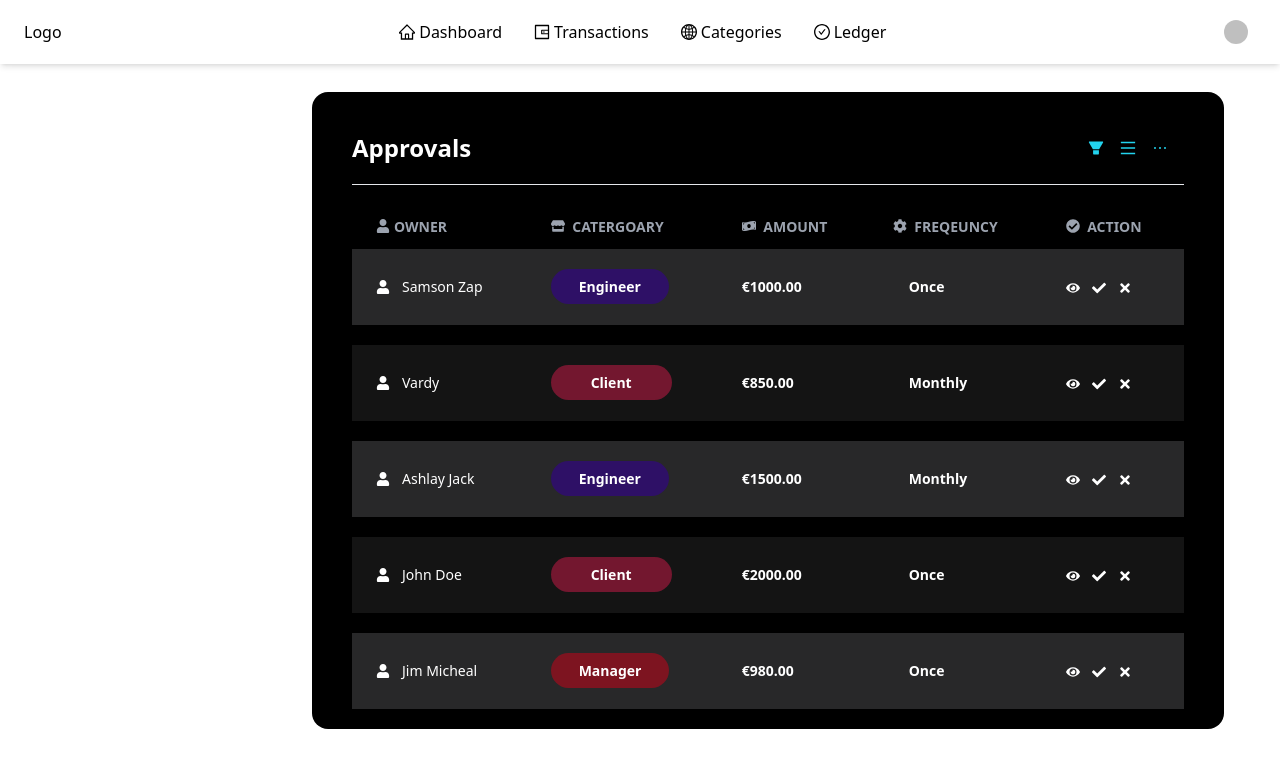
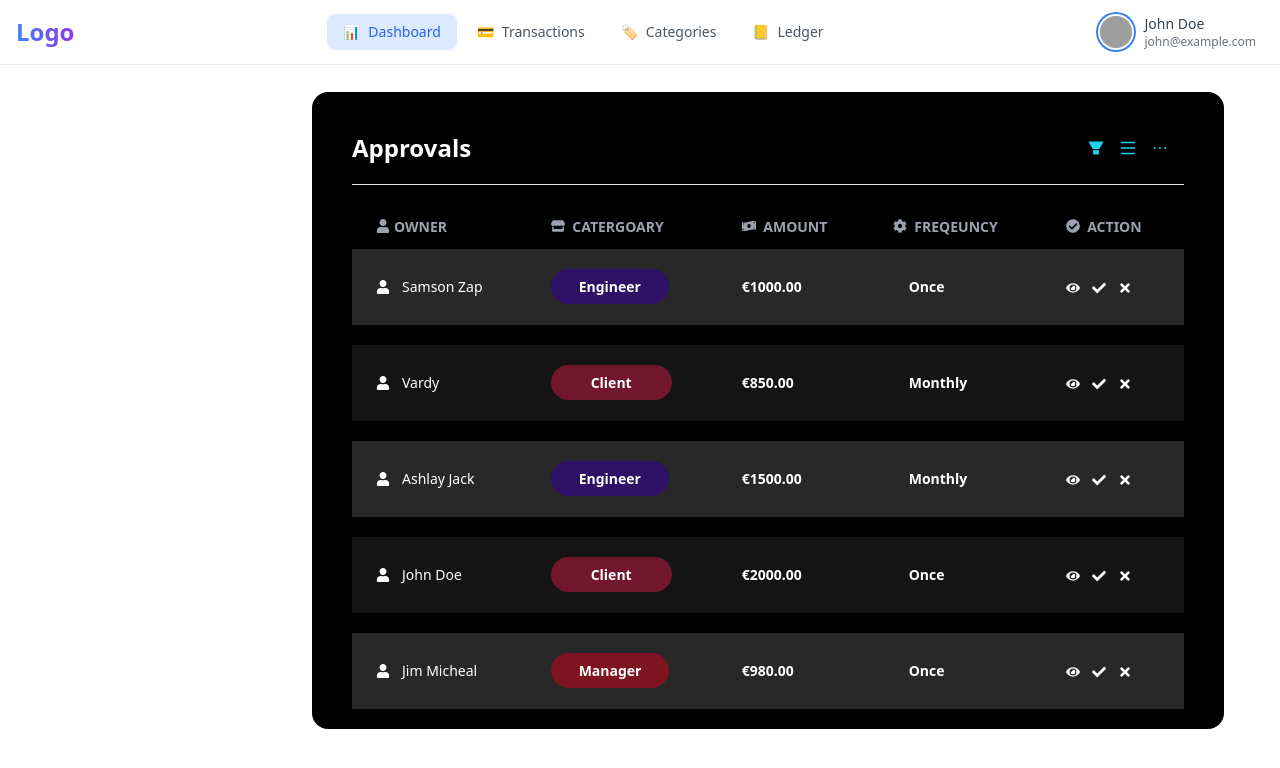
Before and after one commit to Perfect7up/Expense_Web, a React (Vite) app: page /ledgers in a window 1280 px wide. Shown: the top 768 px of the page. Built offline with nearby package versions, Linux system fonts and the light colour scheme; grey boxes are pictures that could not be loaded.

Commit message:
Navbar and TwoColumns styling updated

```diff
--- a/src/components/Navbar.tsx
+++ b/src/components/Navbar.tsx
@@ -1,97 +1,123 @@
-import React from 'react';
-import { Link, useNavigate } from 'react-router-dom';
-import {
-  HomeOutlined,
-  WalletOutlined,
-  GlobalOutlined,
-  CheckCircleOutlined,
-  SettingOutlined,
-  UserOutlined,
-  LogoutOutlined
-} from '@ant-design/icons';
-import { useTheme } from '../context/ThemeContext';
-import { Button, Dropdown, Menu, Avatar } from 'antd';
-import { useSelector, useDispatch } from 'react-redux';
-import { logoutAsync } from '../store/actions/auth';
+import React, { useState } from 'react';
+import { Menu } from 'lucide-react';
 
-const Navbar: React.FC = () => {
-  const { theme, toggleTheme } = useTheme();
-  const navigate = useNavigate();
-  const dispatch = useDispatch();
+const Navbar = () => {
+  const [isOpen, setIsOpen] = useState(false);
+  const [activeItem, setActiveItem] = useState('dashboard');
 
-  const user = useSelector((state: { auth: { user: any } }) => state.auth.user);
+  const menuItems = [
+    { id: 'dashboard', icon: '📊', label: 'Dashboard' },
+    { id: 'transactions', icon: '💳', label: 'Transactions' },
+    { id: 'categories', icon: '🏷️', label: 'Categories' },
+    { id: 'ledger', icon: '📒', label: 'Ledger' }
+  ];
 
   const userDetail = {
-    name: user?.full_name,
-    email: user?.email,
-    avatarUrl: user?.dp
+    name: "John Doe",
+    email: "john@example.com",
+    avatarUrl: "/api/placeholder/40/40"
   };
 
-  const handleLogout = async () => {
-    try {
-      await dispatch(logoutAsync() as any).unwrap();
-      navigate('/sign-in');
-    } catch (error) {
-      console.log('Logout error:', error);
-    }
-  };
+  return (
+    <nav className="fixed top-0 left-0 right-0 bg-white dark:bg-gray-900 border-b border-gray-200 dark:border-gray-800">
+      <div className="max-w-7xl mx-auto px-4">
+        <div className="flex items-center justify-between h-16">
+          {/* Logo Section */}
+          <div className="flex-shrink-0 flex items-center">
+            <span className="text-2xl font-bold bg-gradient-to-r from-blue-500 to-purple-600 text-transparent bg-clip-text">
+              Logo
+            </span>
+          </div>
 
-  const menu = (
-    <Menu>
-      <Menu.Item disabled>
-        <div className="flex items-center space-x-2 p-2">
-          <Avatar src={userDetail.avatarUrl} size="small" />
-          <div>
-            <div>{userDetail.name}</div>
-            <div className="text-xs text-gray-500">{userDetail.email}</div>
+          {/* Desktop Navigation */}
+          <div className="hidden md:flex items-center space-x-1">
+            {menuItems.map((item) => (
+              <button
+                key={item.id}
+                onClick={() => setActiveItem(item.id)}
+                className={`px-4 py-2 rounded-lg text-sm font-medium transition-all duration-200 ${
+                  activeItem === item.id
+                    ? 'bg-blue-100 dark:bg-blue-900 text-blue-600 dark:text-blue-300'
+                    : 'text-gray-600 dark:text-gray-300 hover:bg-gray-100 dark:hover:bg-gray-800'
+                }`}
+              >
+                <span className="flex items-center space-x-2">
+                  <span>{item.icon}</span>
+                  <span>{item.label}</span>
+                </span>
+              </button>
+            ))}
+          </div>
+
+          {/* User Menu */}
+          <div className="hidden md:flex items-center space-x-4">
+            <div className="relative group">
+              <button className="flex items-center space-x-3 p-2 rounded-lg hover:bg-gray-100 dark:hover:bg-gray-800 transition-all duration-200">
+                <img
+                  src={userDetail.avatarUrl}
+                  alt="User"
+                  className="w-8 h-8 rounded-full ring-2 ring-blue-500 ring-offset-2 dark:ring-offset-gray-900"
+                />
+                <div className="text-left">
+                  <p className="text-sm font-medium text-gray-700 dark:text-gray-200">
+                    {userDetail.name}
+                  </p>
+                  <p className="text-xs text-gray-500 dark:text-gray-400">
+                    {userDetail.email}
+                  </p>
+                </div>
+              </button>
+
+              {/* Dropdown Menu */}
+              <div className="absolute right-0 mt-2 w-48 bg-white dark:bg-gray-900 rounded-lg shadow-lg border border-gray-200 dark:border-gray-700 opacity-0 invisible group-hover:opacity-100 group-hover:visible transition-all duration-200 transform translate-y-1 group-hover:translate-y-0">
+                <div className="py-1">
+                  <a href="#profile" className="block px-4 py-2 text-sm text-gray-700 dark:text-gray-200 hover:bg-gray-100 dark:hover:bg-gray-800">Profile</a>
+                  <a href="#settings" className="block px-4 py-2 text-sm text-gray-700 dark:text-gray-200 hover:bg-gray-100 dark:hover:bg-gray-800">Settings</a>
+                  <button className="w-full text-left px-4 py-2 text-sm text-gray-700 dark:text-gray-200 hover:bg-gray-100 dark:hover:bg-gray-800">
+                    Sign out
+                  </button>
+                </div>
+              </div>
+            </div>
+          </div>
+
+          {/* Mobile menu button */}
+          <div className="md:hidden flex items-center">
+            <button
+              onClick={() => setIsOpen(!isOpen)}
+              className="p-2 rounded-lg text-gray-600 dark:text-gray-300 hover:bg-gray-100 dark:hover:bg-gray-800 focus:outline-none"
+            >
+              <Menu size={24} />
+            </button>
           </div>
         </div>
-      </Menu.Item>
-      <Menu.Divider />
-      <Menu.Item key="profile" icon={<UserOutlined />}>
-        <Link to="/profile">Profile</Link>
-      </Menu.Item>
-      <Menu.Item key="settings" icon={<SettingOutlined />}>
-        <Link to="/setting">Settings</Link>
-      </Menu.Item>
-      <Menu.Item key="theme">
-        <Button onClick={toggleTheme} className="mr-4">
-          {theme === 'light' ? 'Dark' : 'Light'}
-        </Button>
-      </Menu.Item>
-      <Menu.Divider />
-      <Menu.Item key="logout" icon={<LogoutOutlined />}>
-        <Button onClick={handleLogout} type="text">
-          Logout
-        </Button>
-      </Menu.Item>
-    </Menu>
-  );
+      </div>
 
-  return (
-    <div className="fixed top-0 left-0 right-0 bg-primary text-textPrimary flex items-center justify-between px-6 py-3 shadow-md">
-      <div>Logo</div>
-      <div className="flex items-center space-x-4">
-        <Link to="/dashboard" className="p-2 flex items-center">
-          <HomeOutlined className="mr-1" /> Dashboard
-        </Link>
-        <Link to="/transactions" className="p-2 flex items-center">
-          <WalletOutlined className="mr-1" /> Transactions
-        </Link>
-        <Link to="/categories" className="p-2 flex items-center">
-          <GlobalOutlined className="mr-1" /> Categories
-        </Link>
-        <Link to="/ledgers" className="p-2 flex items-center">
-          <CheckCircleOutlined className="mr-1" /> Ledger
-        </Link>
+      {/* Mobile menu */}
+      <div className={`md:hidden ${isOpen ? 'block' : 'hidden'}`}>
+        <div className="px-2 pt-2 pb-3 space-y-1">
+          {menuItems.map((item) => (
+            <button
+              key={item.id}
+              onClick={() => {
+                setActiveItem(item.id);
+                setIsOpen(false);
+              }}
+              className={`w-full px-3 py-2 rounded-lg text-sm font-medium ${
+                activeItem === item.id
+                  ? 'bg-blue-100 dark:bg-blue-900 text-blue-600 dark:text-blue-300'
+                  : 'text-gray-600 dark:text-gray-300 hover:bg-gray-100 dark:hover:bg-gray-800'
+              }`}
+            >
+              <span className="flex items-center space-x-2">
+                <span>{item.icon}</span>
+                <span>{item.label}</span>
+              </span>
+            </button>
+          ))}
+        </div>
       </div>
-      <Dropdown overlay={menu} trigger={['click']}>
-        <div className="flex items-center cursor-pointer">
-          <Avatar src={userDetail.avatarUrl} size="small" className="mr-2" />
-          <span>{userDetail.name}</span>
-        </div>
-      </Dropdown>
-    </div>
+    </nav>
   );
 };
 
--- a/src/components/TwoColumnsList.tsx
+++ b/src/components/TwoColumnsList.tsx
@@ -1,7 +1,8 @@
-// TwoColumnList.tsx
 import React from 'react';
-import { Card, List, Button, Space } from 'antd';
+import { Card, List, Button, Space, Typography } from 'antd';
 import { EditOutlined, DeleteOutlined } from '@ant-design/icons';
+
+const { Text, Title } = Typography;
 
 interface CardContent {
   id: number;
@@ -29,7 +30,7 @@ const TwoColumnList: React.FC<TwoColumnListProps> = ({
   type1ButtonsEnabled = false,
   type2ButtonsEnabled = false,
   onEdit,
-  onDelete
+  onDelete,
 }) => {
   const renderContentItem = (content: CardContent, buttonsEnabled: boolean) => (
     <div
@@ -38,20 +39,19 @@ const TwoColumnList: React.FC<TwoColumnListProps> = ({
         display: 'flex',
         justifyContent: 'space-between',
         alignItems: 'center',
-        marginBottom: '8px'
+        padding: '8px 0',
+        borderBottom: '1px solid #f0f0f0',
       }}
     >
-      <span>
-        {content.id}: {content.content}
-      </span>
+      <Text style={{ color: '#595959' }}>{content.id}: {content.content}</Text>
       {buttonsEnabled && !content.buttonsDisabled && (
-        <Space>
+        <Space size="middle">
           {onEdit && (
             <Button
               type="link"
               icon={<EditOutlined />}
               onClick={() => onEdit(content.id, content.content)}
-              style={{ padding: 0 }}
+              style={{ color: '#1890ff' }}
             />
           )}
           {onDelete && (
@@ -59,7 +59,7 @@ const TwoColumnList: React.FC<TwoColumnListProps> = ({
               type="link"
               icon={<DeleteOutlined />}
               onClick={() => onDelete(content.id, content.content)}
-              style={{ padding: 0 }}
+              style={{ color: '#ff4d4f' }}
             />
           )}
         </Space>
@@ -73,7 +73,16 @@ const TwoColumnList: React.FC<TwoColumnListProps> = ({
       dataSource={data}
       renderItem={(item) => (
         <List.Item>
-          <Card title={item.title}>
+          <Card
+            title={<Title level={4} style={{ margin: 0 }}>{item.title}</Title>}
+            bordered
+            hoverable
+            style={{
+              borderRadius: '8px',
+              boxShadow: '0 2px 8px rgba(0, 0, 0, 0.15)',
+            }}
+            bodyStyle={{ padding: '16px' }}
+          >
             {item.contents.map((content) => renderContentItem(content, buttonsEnabled))}
           </Card>
         </List.Item>
```
